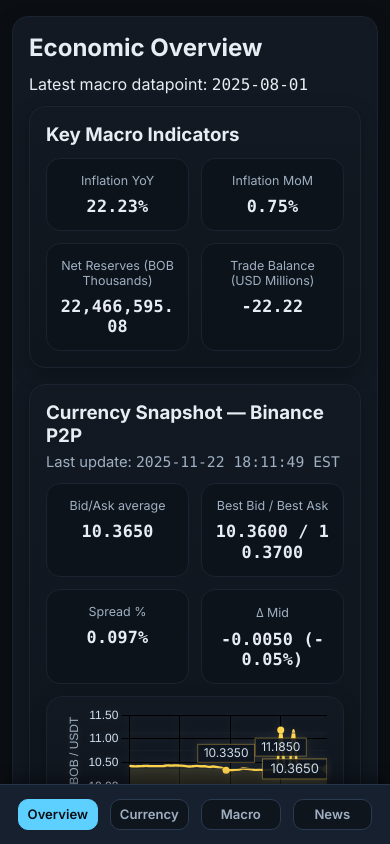
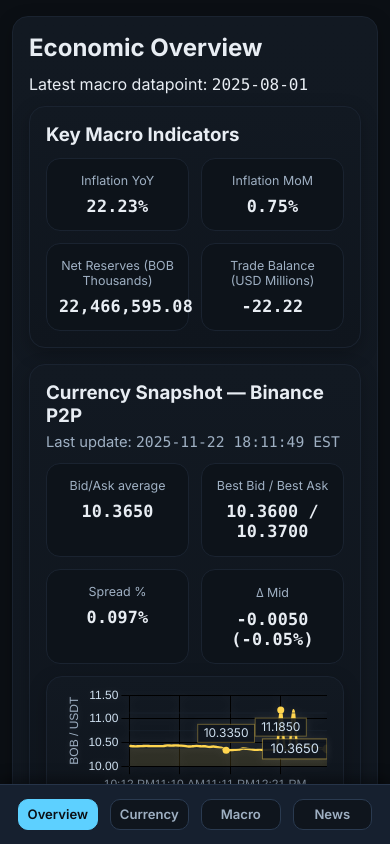
Before and after one commit to nicoortuno/bolivian-economy-tracker, a React (Vite) app in the folder app/ui/: page / in a window 390 px wide. Built offline with nearby package versions, Linux system fonts and the light colour scheme.

Commit message:
added commas in numbers

```diff
--- a/app/ui/src/styles.css
+++ b/app/ui/src/styles.css
@@ -146,7 +146,6 @@ canvas {
   .kpi .value {
     font-size: 1.05rem;
     line-height: 1.2;
-    word-break: break-all;
   }
 
   .kpi {
```
